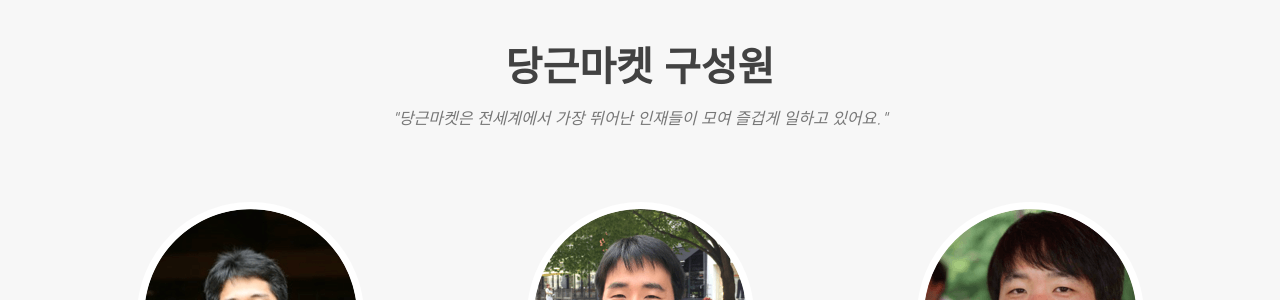
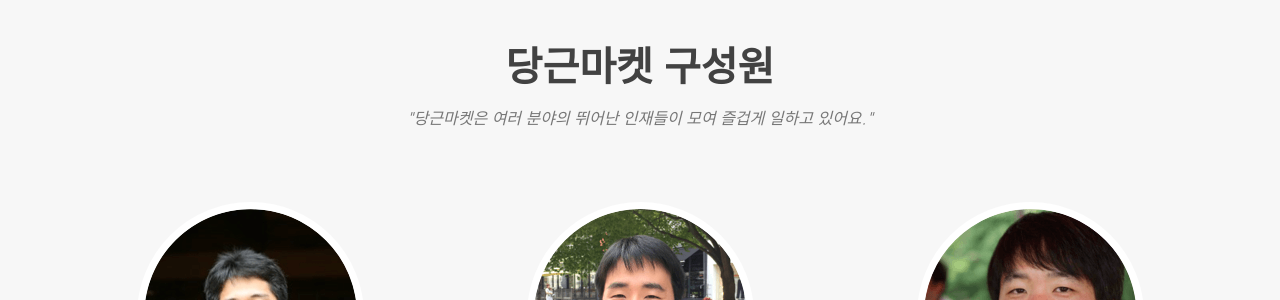
Before and after one commit to daangn/daangn-team-page, a Jekyll site: the page built from index.html, in a window 1280 px wide and 900 px high, scrolled down 3106 px. Shown: the part 150-450 px from the top of the window. Built offline with Jekyll 4.4.1, drawn with Linux system fonts in a browser that asks for light colours; some web fonts are replaced.

Commit message:
팀 서버 조금 수정.

```diff
--- a/_config.yml
+++ b/_config.yml
@@ -69,6 +69,8 @@
 - content: "[판교의 진화]③판교밸리의 하루...'판교만의 문화가 최고죠'"
   date: '2016.01'
   url: http://www.edaily.co.kr/news/news_detail.asp?newsId=01338246612521656
+
+team_description: "\"당근마켓은 여러 분야의 뛰어난 인재들이 모여 즐겁게 일하고 있어요.\""
 
 # Team names, titles and social links
 people:
--- a/_includes/team.html
+++ b/_includes/team.html
@@ -4,7 +4,7 @@
             <div class="row">
                 <div class="col-lg-12 text-center">
                     <h2 class="section-heading text-blacked">당근마켓 구성원</h2>
-                    <h3 class="section-subheading text-muted">"당근마켓은 전세계에서 가장 뛰어난 인재들이 모여 즐겁게 일하고 있어요."</h3>
+                    <h3 class="section-subheading text-muted">{{ site.team_description }}</h3>
                 </div>
             </div>
             <div class="row">
```
